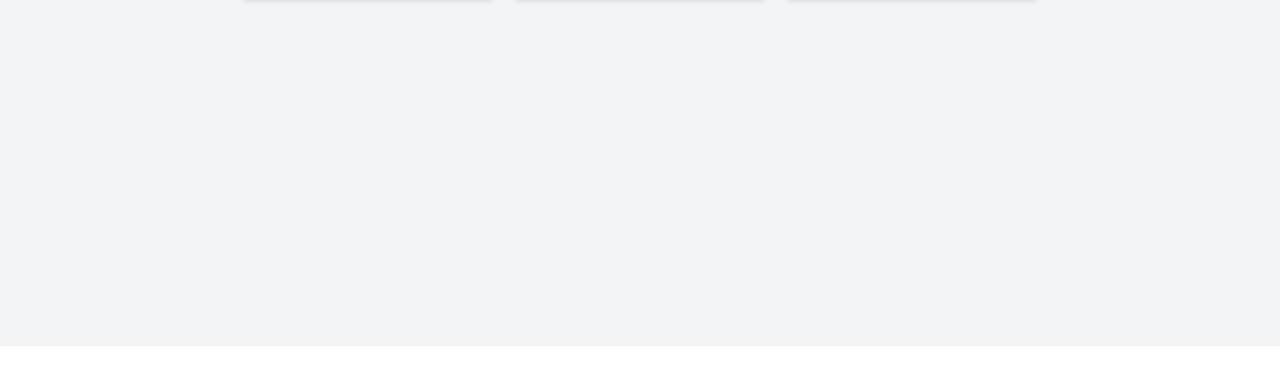
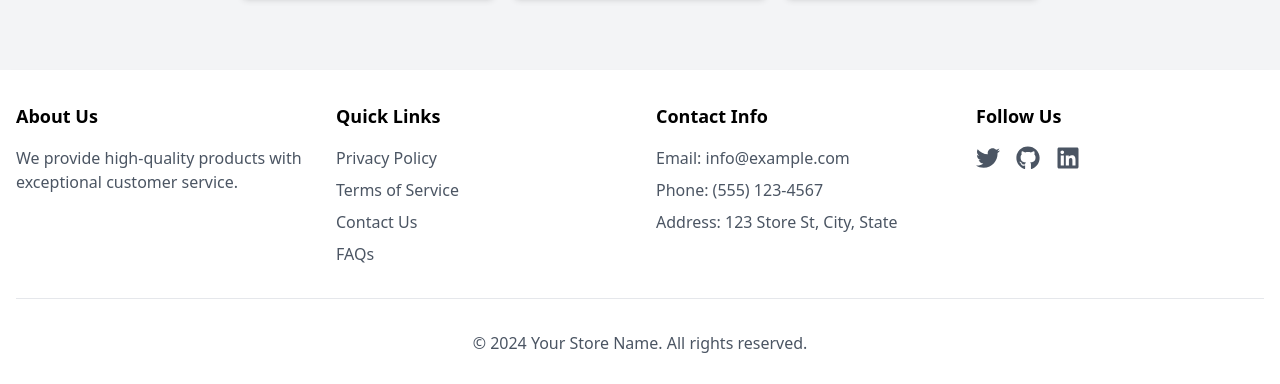
Before and after one commit to ChanchalSHARMA09/Domain_Task1_chanchal.2312051, a React (Vite) app: page / in a window 1280 px wide. Shown: the part 454-838 px from the top of the page. Before the commit the page ends 800 px from the top, so only its background shows below. Built offline with nearby package versions, Linux system fonts and the light colour scheme.

Commit message:
Added footer section in the pages

```diff
--- a/src/App.jsx
+++ b/src/App.jsx
@@ -1,5 +1,6 @@
 import { useState } from 'react';
 import Navbar from './components/Navbar';
+import Footer from './components/Footer';
 import ProductCarousel from './components/ProductCarousel';
 import CartPage from './pages/CartPage';
 import WishlistPage from './pages/WishlistPage';
@@ -12,13 +13,14 @@ function App() {
   return (
     <CartProvider>
       <WishlistProvider>
-        <div className="min-h-screen bg-gray-100">
+        <div className="min-h-screen bg-gray-100 flex flex-col">
           <Navbar onNavigate={setCurrentPage} currentPage={currentPage} />
-          <main className="container mx-auto px-4 py-8">
+          <main className="container mx-auto px-4 py-8 flex-grow">
             {currentPage === 'home' && <ProductCarousel />}
             {currentPage === 'cart' && <CartPage />}
             {currentPage === 'wishlist' && <WishlistPage />}
           </main>
+          <Footer />
         </div>
       </WishlistProvider>
     </CartProvider>
--- /dev/null
+++ b/src/components/Footer.jsx
@@ -0,0 +1,52 @@
+import { FaGithub, FaTwitter, FaLinkedin } from 'react-icons/fa';
+
+export default function Footer() {
+  return (
+    <footer className="bg-white shadow-lg mt-8">
+      <div className="container mx-auto px-4 py-8">
+        <div className="grid grid-cols-1 md:grid-cols-4 gap-8">
+          <div>
+            <h3 className="font-bold text-lg mb-4">About Us</h3>
+            <p className="text-gray-600">
+              We provide high-quality products with exceptional customer service.
+            </p>
+          </div>
+          <div>
+            <h3 className="font-bold text-lg mb-4">Quick Links</h3>
+            <ul className="space-y-2">
+              <li><a href="#" className="text-gray-600 hover:text-blue-600">Privacy Policy</a></li>
+              <li><a href="#" className="text-gray-600 hover:text-blue-600">Terms of Service</a></li>
+              <li><a href="#" className="text-gray-600 hover:text-blue-600">Contact Us</a></li>
+              <li><a href="#" className="text-gray-600 hover:text-blue-600">FAQs</a></li>
+            </ul>
+          </div>
+          <div>
+            <h3 className="font-bold text-lg mb-4">Contact Info</h3>
+            <ul className="space-y-2 text-gray-600">
+              <li>Email: info@example.com</li>
+              <li>Phone: (555) 123-4567</li>
+              <li>Address: 123 Store St, City, State</li>
+            </ul>
+          </div>
+          <div>
+            <h3 className="font-bold text-lg mb-4">Follow Us</h3>
+            <div className="flex space-x-4">
+              <a href="#" className="text-gray-600 hover:text-blue-600">
+                <FaTwitter className="text-2xl" />
+              </a>
+              <a href="#" className="text-gray-600 hover:text-blue-600">
+                <FaGithub className="text-2xl" />
+              </a>
+              <a href="#" className="text-gray-600 hover:text-blue-600">
+                <FaLinkedin className="text-2xl" />
+              </a>
+            </div>
+          </div>
+        </div>
+        <div className="border-t mt-8 pt-8 text-center text-gray-600">
+          <p>© {new Date().getFullYear()} Your Store Name. All rights reserved.</p>
+        </div>
+      </div>
+    </footer>
+  );
+}
```
